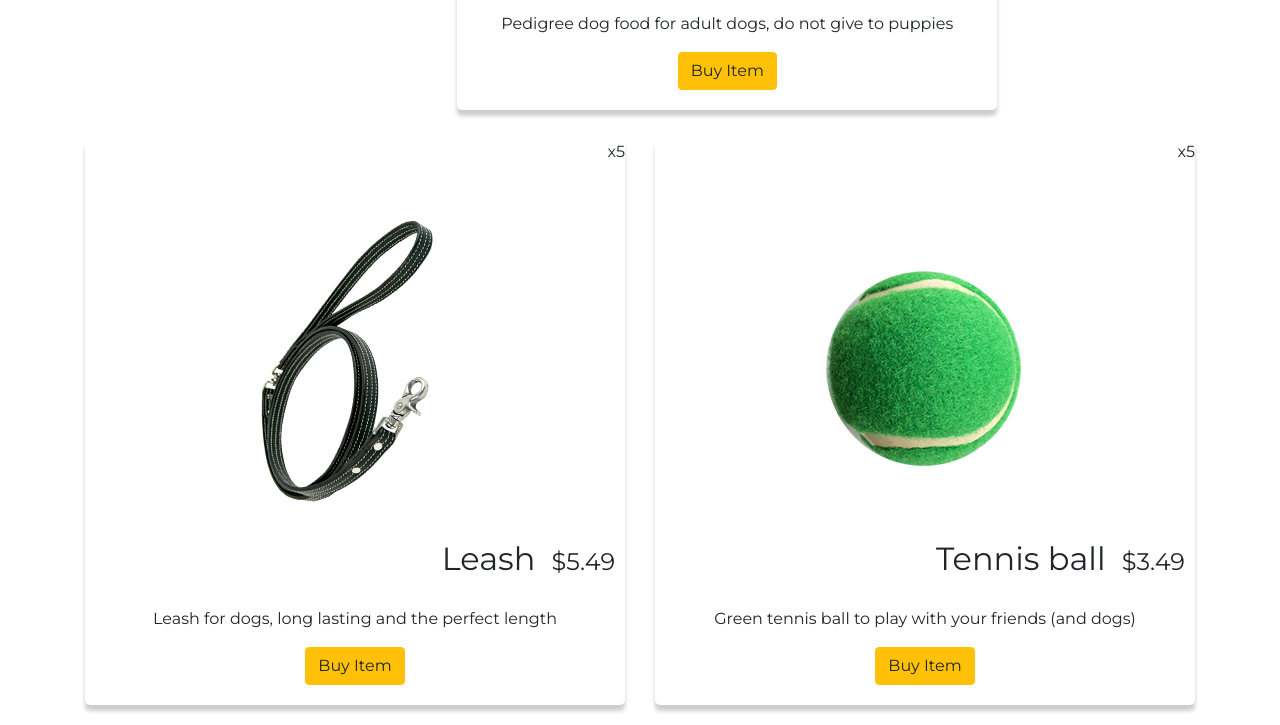
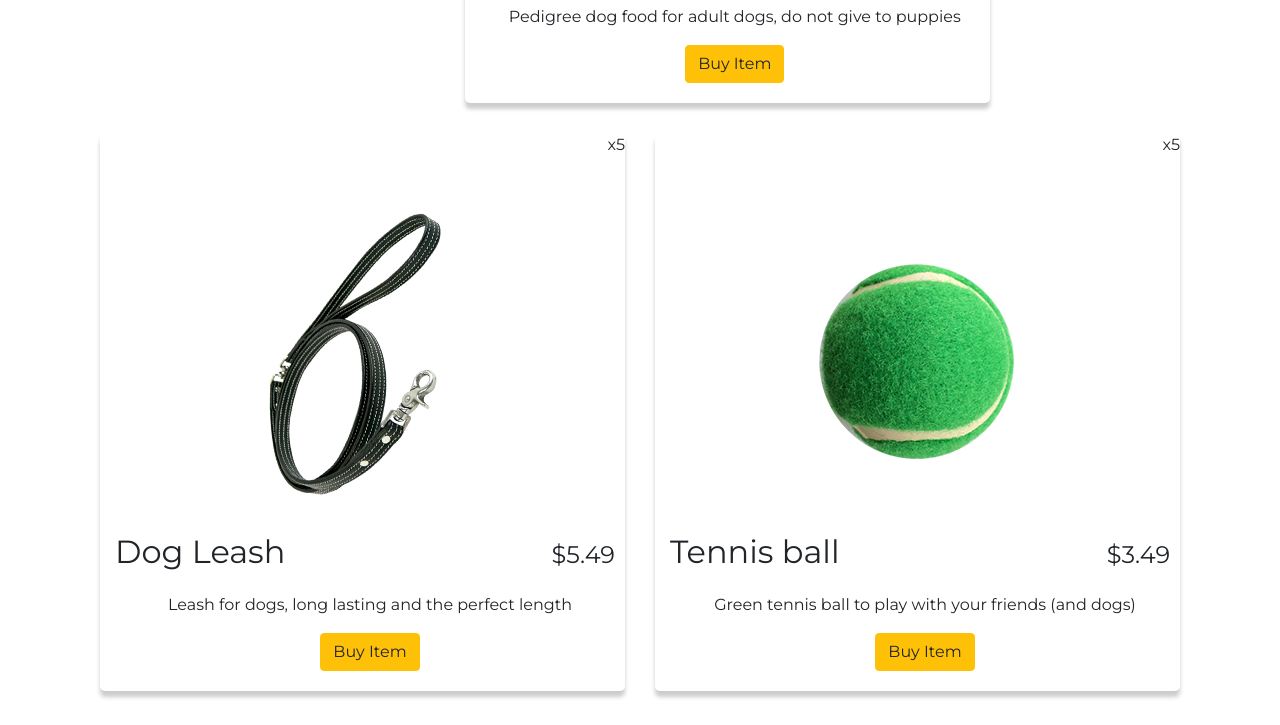
Before and after one commit to JonathanRVega/PetStore, a plain HTML site: page Cart.html in a window 1280 px wide. Shown: the part 571-1296 px from the top of the page. Drawn offline with nearby package versions, Linux system fonts and the light colour scheme.

Commit message:
Small fixes on cart screen

```diff
--- a/shop.js
+++ b/shop.js
@@ -10,7 +10,7 @@ var shop = [
     },
     {
       image: './img/2.png',
-      title: 'Leash',
+      title: 'Dog Leash',
       price: 5.49,
       description : 'Leash for dogs, long lasting and the perfect length',
       amount: 5
@@ -38,7 +38,7 @@ var shop = [
     },
     {
       image: 'img/6.png',
-      title: 'Pet bed',
+      title: 'Pet bed (Small)',
       price: 19.99,
       description : 'Dont know what to say about this one, buy it please adsadsadkskadsk',
       amount: 5
--- a/styles.css
+++ b/styles.css
@@ -942,13 +942,13 @@ nav .logo.space{
       text-align: center;
     }
     .article-title2{
-      display: inline-block;
-      text-align: left;
       font-size: 2rem;
       font-weight: 400;
+      text-align: left;
+      margin-left: 15px;
+      margin-bottom: -45px;
     }
     .article-price{
-      display: inline;
       text-align: right;
       font-size: 1.5rem;
       margin: 10px;
@@ -967,11 +967,13 @@ nav .logo.space{
     justify-content: center;
     }
     .article-image{
+
       display: block;
       margin-left: auto;
       margin-right: auto;
     }
     .border-test{
+      width: 525px;
       margin: 15px;
       box-shadow: 0 6px 4px 0 rgba(0,0,0,0.2);
       transition: 0.3s;
```
